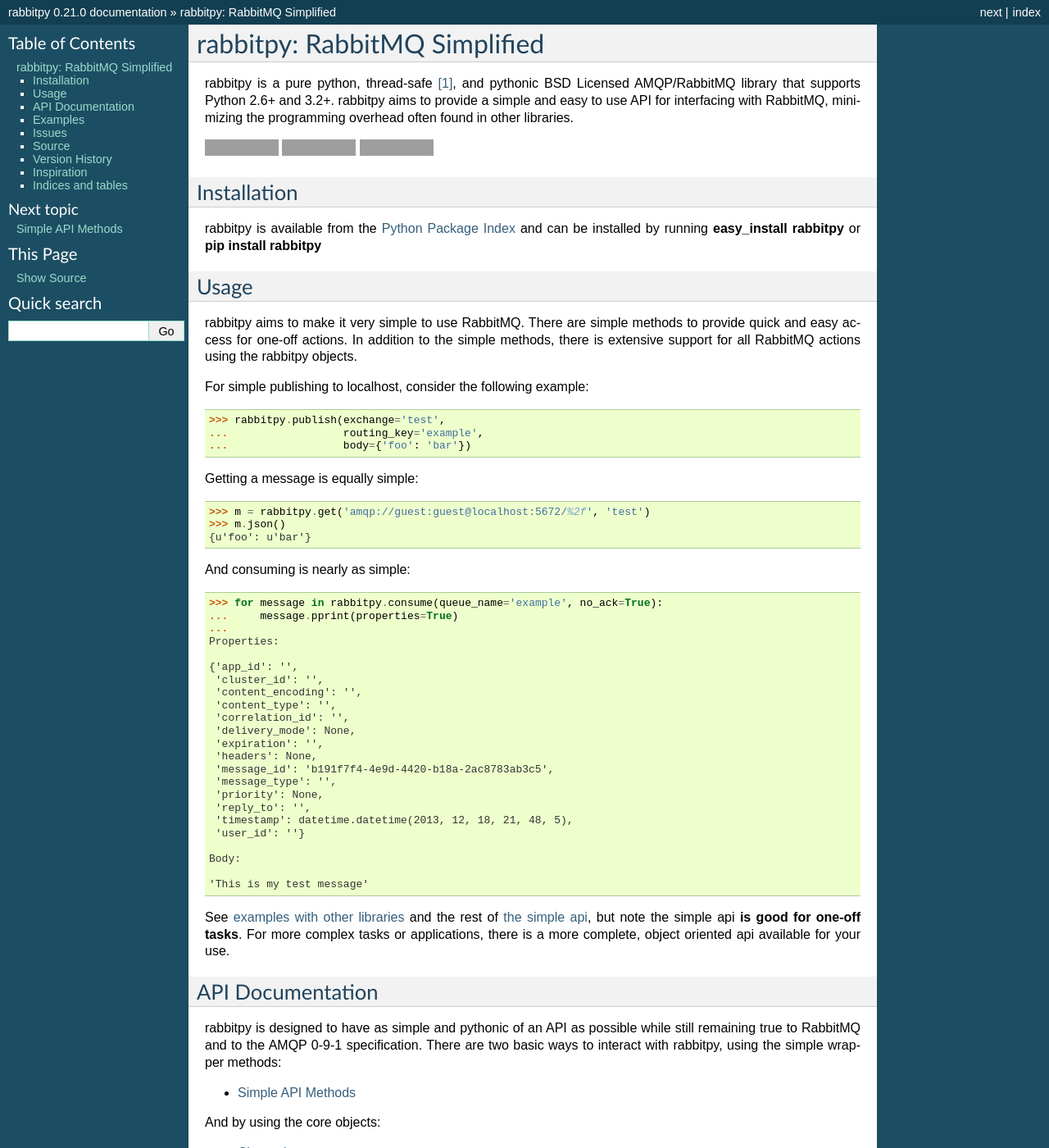
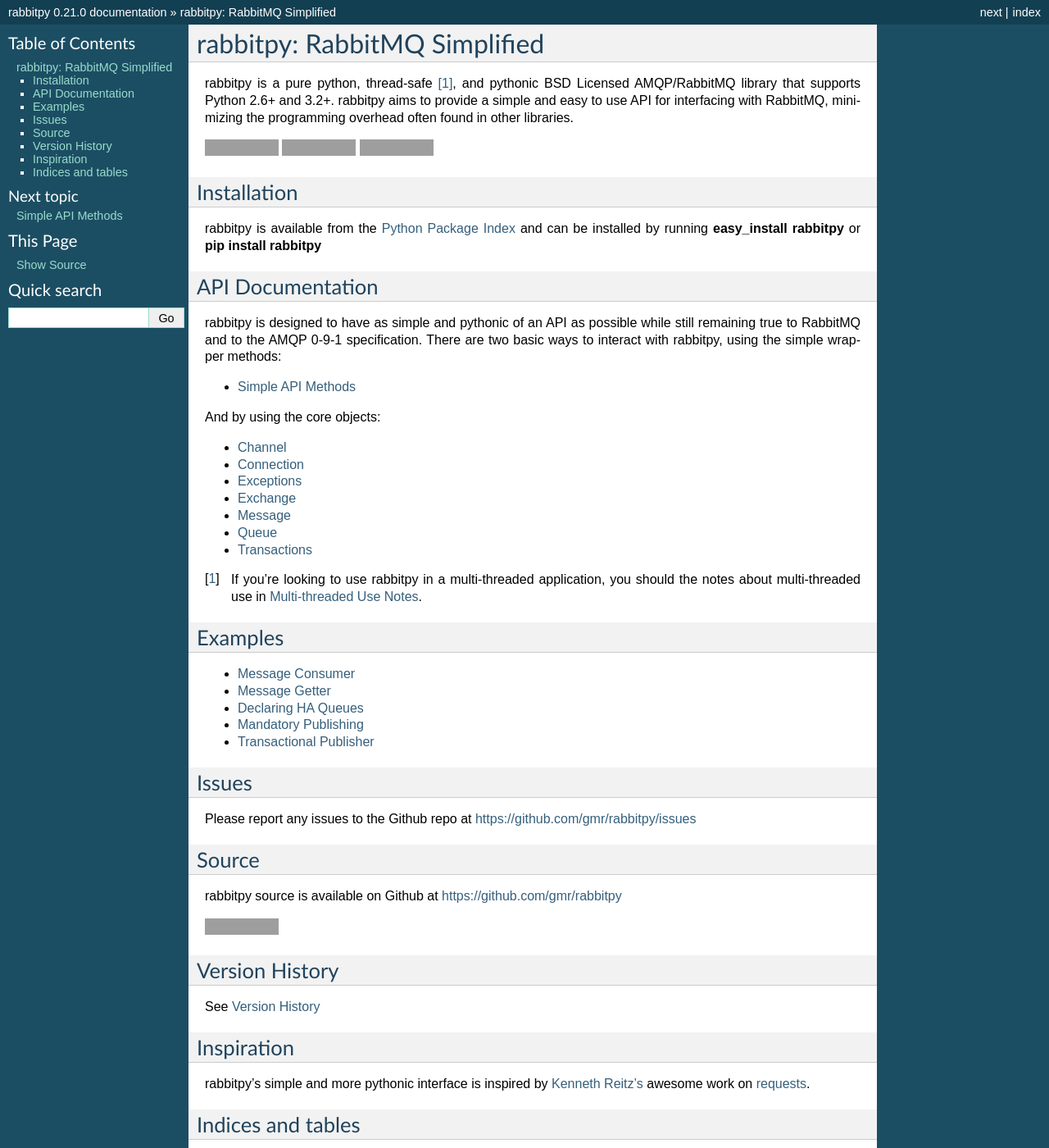
Before and after one commit to gmr/rabbitpy, a Sphinx documentation site: the page built from docs/index.rst, in a window 1280 px wide and 1400 px high. Shown: the whole window at 82% size. Built offline with Sphinx 7.4.7, drawn with Linux system fonts in a browser that asks for light colours; grey boxes are pictures that could not be loaded.

Commit message:
Remove the simple examples from index and readme

```diff
--- a/docs/index.rst
+++ b/docs/index.rst
@@ -12,56 +12,6 @@
 Installation
 ------------
 rabbitpy is available from the `Python Package Index <https://preview-pypi.python.org/project/rabbitpy/>`_ and can be installed by running :command:`easy_install rabbitpy` or :command:`pip install rabbitpy`
-
-Usage
------
-rabbitpy aims to make it very simple to use RabbitMQ. There are simple methods to provide quick and easy access for one-off actions. In addition to the simple methods, there is extensive support for all RabbitMQ actions using the rabbitpy objects.
-
-For simple publishing to localhost, consider the following example:
-
-.. code:: python
-
-    >>> rabbitpy.publish(exchange='test',
-    ...                  routing_key='example',
-    ...                  body={'foo': 'bar'})
-
-Getting a message is equally simple:
-
-.. code:: python
-
-    >>> m = rabbitpy.get('amqp://guest:guest@localhost:5672/%2f', 'test')
-    >>> m.json()
-    {u'foo': u'bar'}
-
-And consuming is nearly as simple:
-
-.. code:: python
-
-    >>> for message in rabbitpy.consume(queue_name='example', no_ack=True):
-    ...     message.pprint(properties=True)
-    ...
-    Properties:
-
-    {'app_id': '',
-     'cluster_id': '',
-     'content_encoding': '',
-     'content_type': '',
-     'correlation_id': '',
-     'delivery_mode': None,
-     'expiration': '',
-     'headers': None,
-     'message_id': 'b191f7f4-4e9d-4420-b18a-2ac8783ab3c5',
-     'message_type': '',
-     'priority': None,
-     'reply_to': '',
-     'timestamp': datetime.datetime(2013, 12, 18, 21, 48, 5),
-     'user_id': ''}
-
-    Body:
-
-    'This is my test message'
-
-See `examples with other libraries <https://gist.github.com/gmr/5259929>`_ and the rest of :doc:`the simple api <simple>`, but note the simple api **is good for one-off tasks**. For more complex tasks or applications, there is a more complete, object oriented api available for your use.
 
 API Documentation
 -----------------
```
Also changed, not shown: README.rst (+3 -80 lines).
